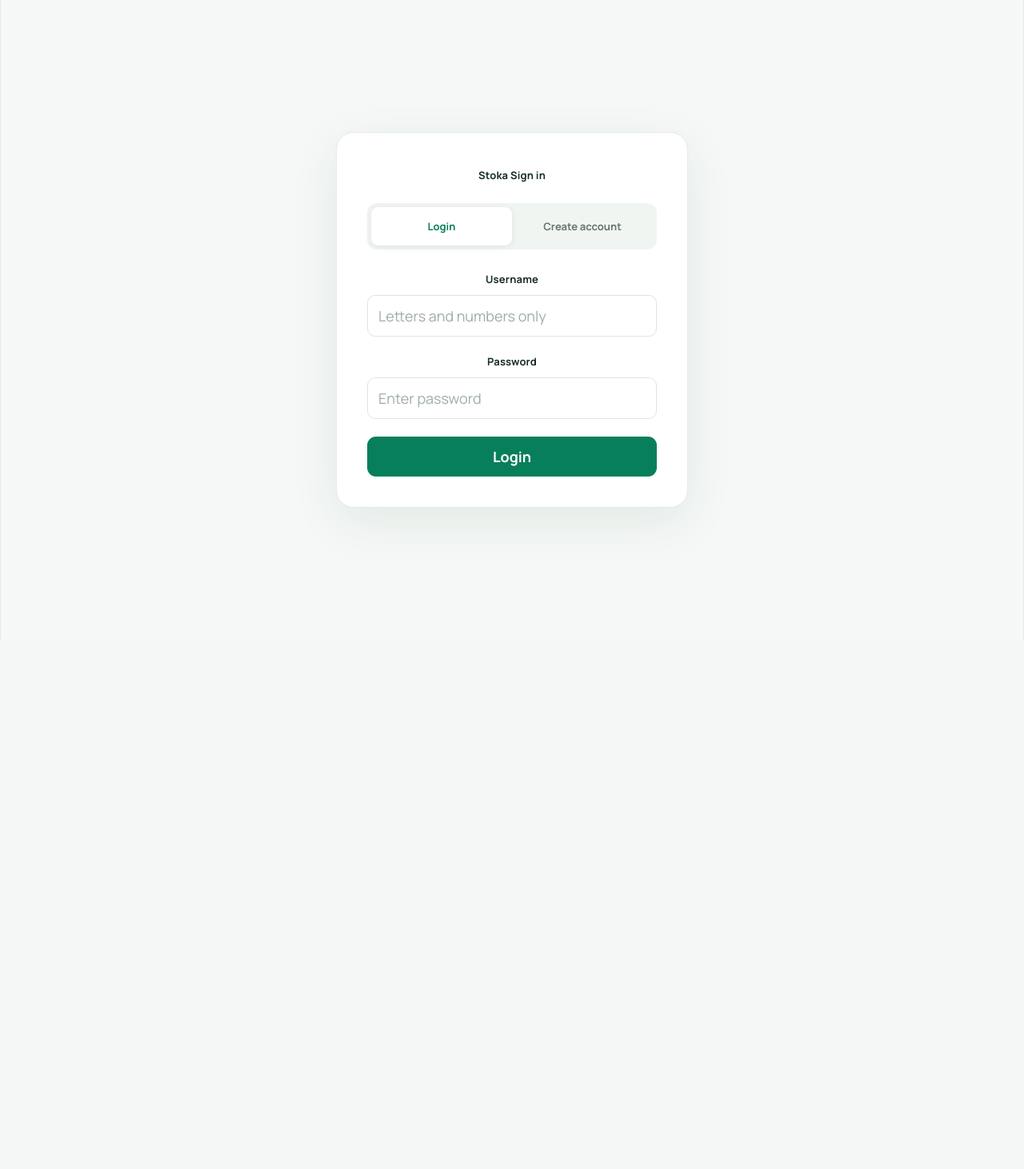
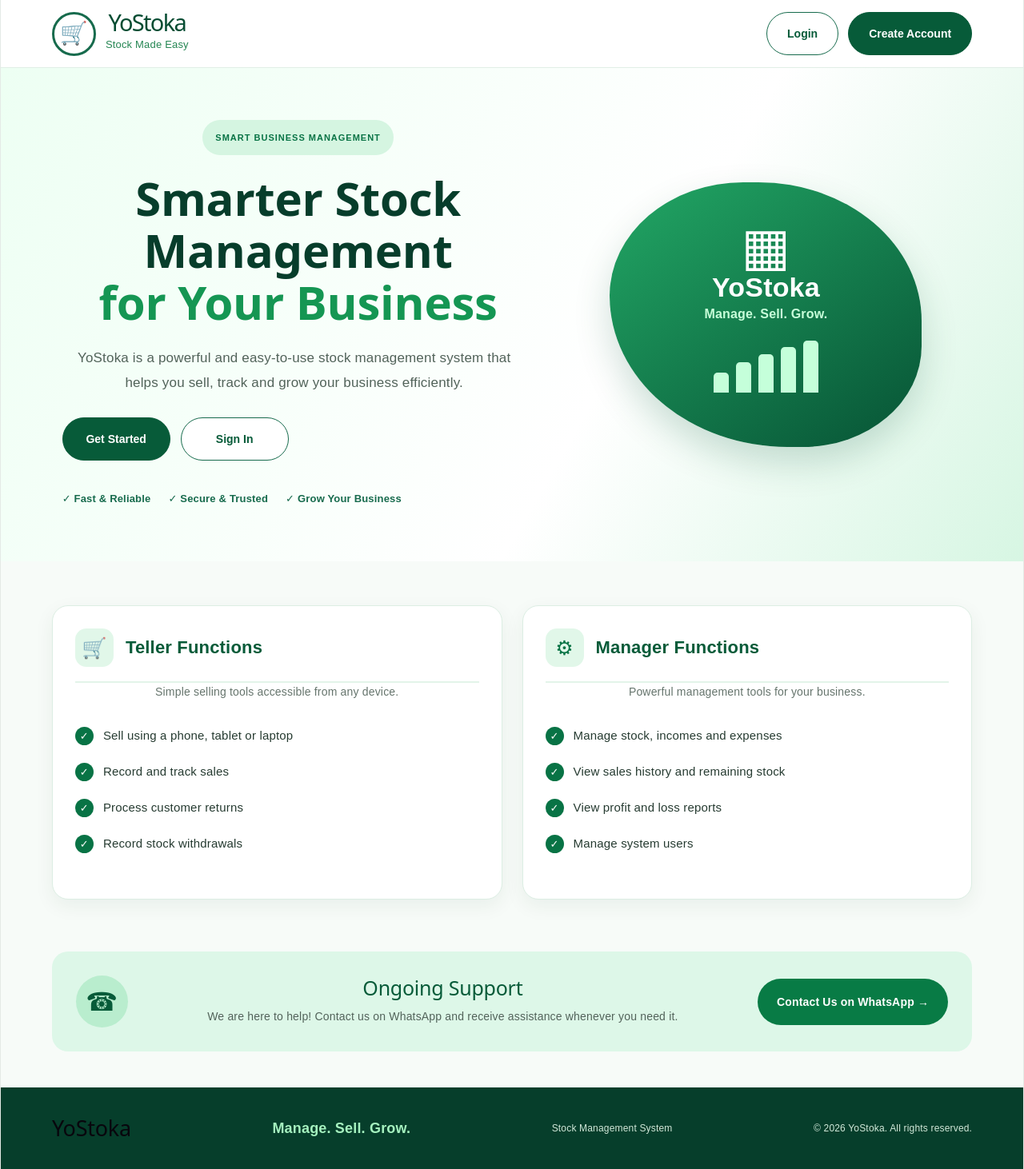
Before and after one commit to fungaipraisemuronzi-a11y/stoka, a React (Vite) app in the folder frontend/: page / in a window 1280 px wide. Shown: the whole page at 80% size. Before the commit the page ends 800 px from the top, so only its background shows below. Built offline with nearby package versions, Linux system fonts and the light colour scheme.

Commit message:
updated website

```diff
--- a/frontend/src/App.jsx
+++ b/frontend/src/App.jsx
@@ -15,7 +15,7 @@ const emptyForm = {
 };
 
 export default function App() {
-  const [page, setPage] = useState("login");
+  const [page, setPage] = useState("cover");
   const [form, setForm] = useState(emptyForm);
   const [message, setMessage] = useState("");
   const [loading, setLoading] = useState(false);
@@ -105,23 +105,18 @@ export default function App() {
         };
 
     try {
-      const response = await fetch(
-        `${API_URL}${endpoint}`,
-        {
-          method: "POST",
-          headers: {
-            "Content-Type": "application/json",
-          },
-          body: JSON.stringify(payload),
-        }
-      );
+      const response = await fetch(`${API_URL}${endpoint}`, {
+        method: "POST",
+        headers: {
+          "Content-Type": "application/json",
+        },
+        body: JSON.stringify(payload),
+      });
 
       const data = await response.json();
 
       if (!response.ok) {
-        throw new Error(
-          data.message || "Request failed."
-        );
+        throw new Error(data.message || "Request failed.");
       }
 
       localStorage.setItem(
@@ -143,10 +138,11 @@ export default function App() {
     localStorage.removeItem("stoka_business");
     setBusiness(null);
     setForm(emptyForm);
-    setPage("login");
+    setPage("cover");
     setMessage("");
   }
 
+  // Existing authenticated home
   if (business) {
     return (
       <Home
@@ -156,15 +152,201 @@ export default function App() {
     );
   }
 
+  // PUBLIC COVER PAGE
+  if (page === "cover") {
+    return (
+      <main className="cover-page">
+
+        {/* HEADER */}
+        <header className="cover-header">
+          <div
+            className="cover-logo"
+            onClick={() => switchPage("cover")}
+          >
+            <div className="logo-icon">
+              <span>🛒</span>
+            </div>
+
+            <div>
+              <h1>YoStoka</h1>
+              <p>Stock Made Easy</p>
+            </div>
+          </div>
+
+          <nav className="cover-nav">
+            <button
+              className="cover-login"
+              onClick={() => switchPage("login")}
+            >
+              Login
+            </button>
+
+            <button
+              className="cover-register"
+              onClick={() => switchPage("register")}
+            >
+              Create Account
+            </button>
+          </nav>
+        </header>
+
+        {/* HERO */}
+        <section className="cover-hero">
+
+          <div className="hero-content">
+            <span className="hero-label">
+              SMART BUSINESS MANAGEMENT
+            </span>
+
+            <h2>
+              Smarter Stock Management
+              <span> for Your Business</span>
+            </h2>
+
+            <p>
+              YoStoka is a powerful and easy-to-use stock
+              management system that helps you sell, track
+              and grow your business efficiently.
+            </p>
+
+            <div className="hero-actions">
+              <button
+                className="cover-register hero-button"
+                onClick={() => switchPage("register")}
+              >
+                Get Started
+              </button>
+
+              <button
+                className="cover-login hero-button"
+                onClick={() => switchPage("login")}
+              >
+                Sign In
+              </button>
+            </div>
+
+            <div className="hero-benefits">
+              <div>✓ Fast & Reliable</div>
+              <div>✓ Secure & Trusted</div>
+              <div>✓ Grow Your Business</div>
+            </div>
+          </div>
+
+          <div className="hero-decoration">
+            <div className="hero-circle">
+              <div className="hero-circle-inner">
+                <span className="hero-cart">▦</span>
+                <h3>YoStoka</h3>
+                <p>Manage. Sell. Grow.</p>
+
+                <div className="hero-bars">
+                  <span></span>
+                  <span></span>
+                  <span></span>
+                  <span></span>
+                  <span></span>
+                </div>
+              </div>
+            </div>
+          </div>
+
+        </section>
+
+        {/* FEATURES */}
+        <section className="cover-features">
+
+          <div className="feature-card">
+            <div className="feature-heading">
+              <span>🛒</span>
+              <h3>Teller Functions</h3>
+            </div>
+
+            <p>
+              Simple selling tools accessible from any device.
+            </p>
+
+            <ul>
+              <li>Sell using a phone, tablet or laptop</li>
+              <li>Record and track sales</li>
+              <li>Process customer returns</li>
+              <li>Record stock withdrawals</li>
+            </ul>
+          </div>
+
+          <div className="feature-card">
+            <div className="feature-heading">
+              <span>⚙</span>
+              <h3>Manager Functions</h3>
+            </div>
+
+            <p>
+              Powerful management tools for your business.
+            </p>
+
+            <ul>
+              <li>Manage stock, incomes and expenses</li>
+              <li>View sales history and remaining stock</li>
+              <li>View profit and loss reports</li>
+              <li>Manage system users</li>
+            </ul>
+          </div>
+
+        </section>
+
+        {/* SUPPORT */}
+        <section className="cover-support">
+          <div className="support-icon">☎</div>
+
+          <div className="support-content">
+            <h2>Ongoing Support</h2>
+
+            <p>
+              We are here to help! Contact us on WhatsApp
+              and receive assistance whenever you need it.
+            </p>
+          </div>
+
+          <a
+            href="https://wa.me/263YOURNUMBER"
+            target="_blank"
+            rel="noopener noreferrer"
+            className="whatsapp-button"
+          >
+            Contact Us on WhatsApp →
+          </a>
+        </section>
+
+        {/* FOOTER */}
+        <footer className="cover-footer">
+          <h2>YoStoka</h2>
+          <p>Manage. Sell. Grow.</p>
+          <span>Stock Management System</span>
+          <small>© {new Date().getFullYear()} YoStoka. All rights reserved.</small>
+        </footer>
+
+      </main>
+    );
+  }
+
+  // LOGIN AND REGISTRATION
   return (
     <main className="app-container auth-background">
+
       <section className="auth-card">
+
+        <button
+          type="button"
+          className="back-to-cover"
+          onClick={() => switchPage("cover")}
+        >
+          ← Back to Home
+        </button>
 
         <div className="auth-heading">
           <label>
             {page === "login"
-              ? "Stoka Sign in"
-              : "Stoka Business Register"}
+              ? "YoStoka Sign In"
+              : "YoStoka Business Register"}
           </label>
         </div>
 
@@ -187,12 +369,10 @@ export default function App() {
         </div>
 
         <form onSubmit={handleSubmit}>
+
           {page === "register" && (
             <>
-              <label htmlFor="businessName">
-                Business name
-              </label>
-
+              <label htmlFor="businessName">Business name</label>
               <input
                 id="businessName"
                 name="businessName"
@@ -203,10 +383,7 @@ export default function App() {
                 required
               />
 
-              <label htmlFor="location">
-                Business location
-              </label>
-
+              <label htmlFor="location">Business location</label>
               <input
                 id="location"
                 name="location"
@@ -217,10 +394,7 @@ export default function App() {
                 required
               />
 
-              <label htmlFor="phone">
-                Phone number
-              </label>
-
+              <label htmlFor="phone">Phone number</label>
               <input
                 id="phone"
                 name="phone"
@@ -234,10 +408,7 @@ export default function App() {
             </>
           )}
 
-          <label htmlFor="username">
-            Username
-          </label>
-
+          <label htmlFor="username">Username</label>
           <input
             id="username"
             name="username"
@@ -247,14 +418,11 @@ export default function App() {
             autoComplete="username"
             maxLength={15}
             pattern="[a-zA-Z0-9]+"
-            title="Use letters and numbers only. No spaces or special characters."
+            title="Use letters and numbers only."
             required
           />
 
-          <label htmlFor="password">
-            Password
-          </label>
-
+          <label htmlFor="password">Password</label>
           <input
             id="password"
             name="password"
@@ -302,6 +470,7 @@ export default function App() {
                 ? "Login"
                 : "Create account"}
           </button>
+
         </form>
 
         {message && (
```
